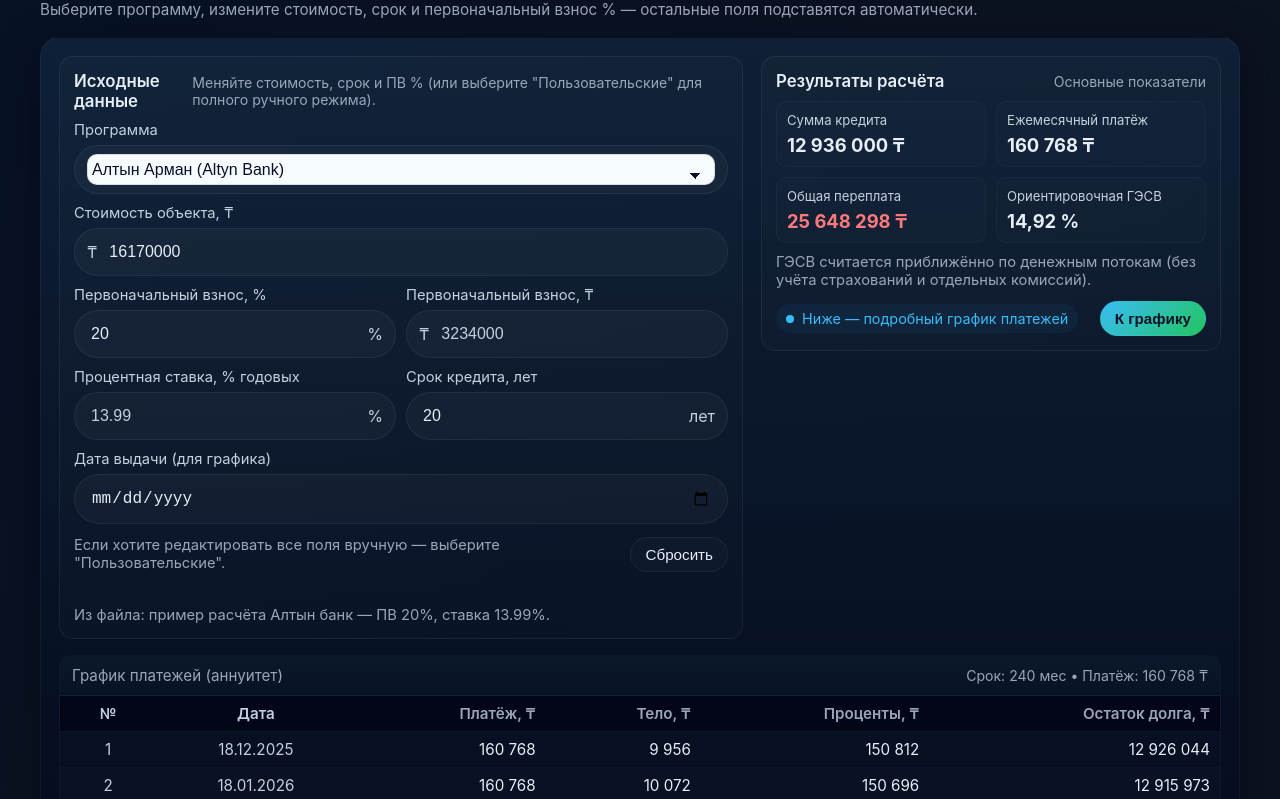
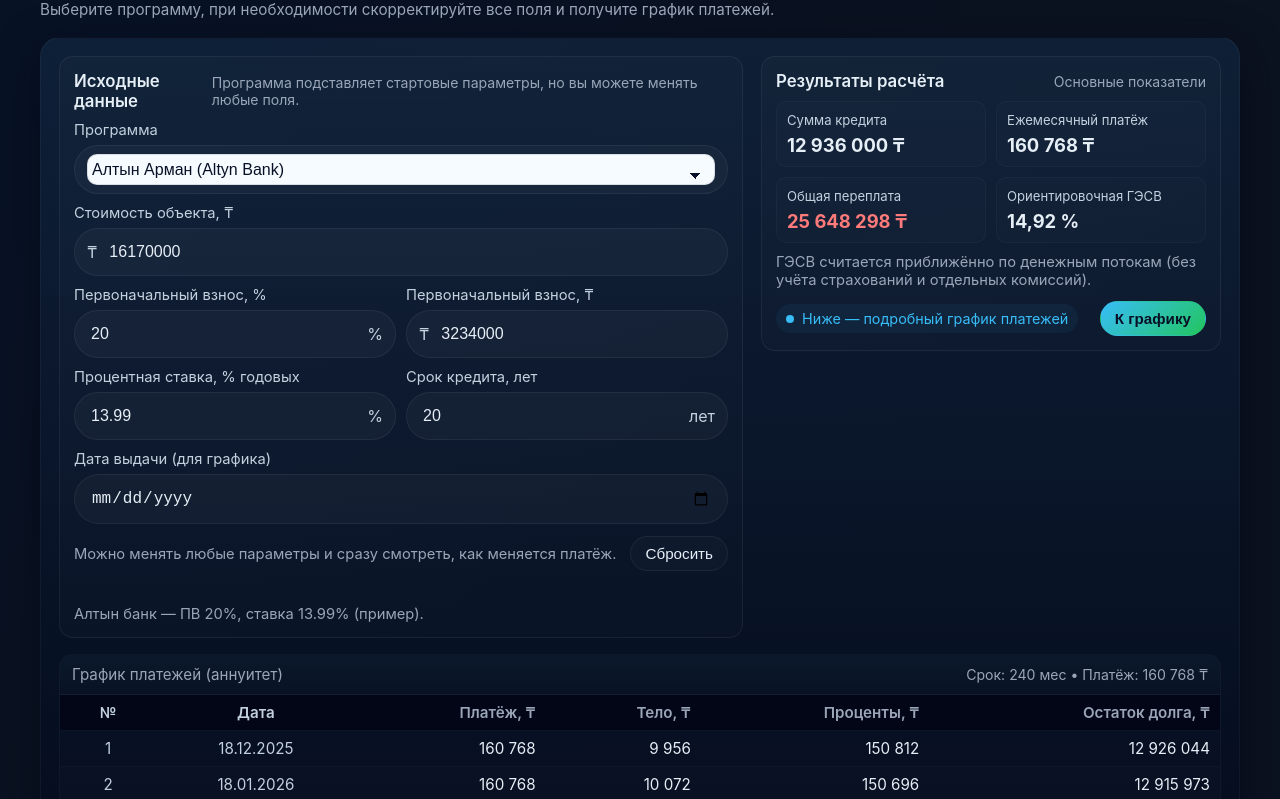
Before and after one commit to XastLe77/calculator, a plain HTML site: page index.html in a window 1280 px wide. Shown: the part 63-862 px from the top of the page. Drawn offline with Linux system fonts and the light colour scheme.

Commit message:
Update index.htmlПопробуем оформить?

```diff
--- a/index.html
+++ b/index.html
@@ -122,11 +122,6 @@
     select::-ms-expand { display: none; }
 
     ::placeholder { color: rgba(179,197,212,0.5); }
-    input[readonly], input[disabled], select[disabled] {
-      background: transparent !important;
-      color: var(--muted-2) !important;
-      opacity: 1;
-    }
 
     .btn { border-radius: 999px; padding: 8px 14px; border: 1px solid rgba(255,255,255,0.06); background: rgba(255,255,255,0.02); color: var(--text); cursor:pointer; font-size: 0.95rem; }
     .btn-primary { background: linear-gradient(135deg, var(--accent), var(--accent-2)); color: #071026; font-weight:600; border-color: transparent; }
@@ -163,7 +158,7 @@
   <div class="wrapper">
     <div class="header">
       <div class="title">Ипотечный калькулятор — полный набор программ</div>
-      <div class="subtitle">Выберите программу, измените стоимость, срок и первоначальный взнос % — остальные поля подставятся автоматически.</div>
+      <div class="subtitle">Выберите программу, при необходимости скорректируйте все поля и получите график платежей.</div>
     </div>
 
     <div class="calculator">
@@ -172,7 +167,7 @@
         <div class="card">
           <div class="card-header">
             <div class="card-title">Исходные данные</div>
-            <div class="card-hint">Меняйте стоимость, срок и ПВ % (или выберите "Пользовательские" для полного ручного режима).</div>
+            <div class="card-hint">Программа подставляет стартовые параметры, но вы можете менять любые поля.</div>
           </div>
 
           <div class="fields">
@@ -232,7 +227,7 @@
           </div>
 
           <div style="display:flex; justify-content:space-between; align-items:center; margin-top:12px;">
-            <div class="note">Если хотите редактировать все поля вручную — выберите "Пользовательские".</div>
+            <div class="note">Можно менять любые параметры и сразу смотреть, как меняется платёж.</div>
             <div style="display:flex; gap:8px;">
               <button id="resetBtn" class="btn">Сбросить</button>
             </div>
@@ -330,45 +325,25 @@
       // --- Products ---
       const PRODUCTS = {
         "custom": { name: "Пользовательские", price: 0, downPercent: 20, rate: 18, termYears: 15, note: "Ручной режим — редактируйте все поля." },
-
-        "altyn_arman": { name: "Алтын Арман (Altyn Bank)", price: 16170000, downPercent: 20, rate: 13.99, termYears: 20, note: "Из файла: пример расчёта Алтын банк — ПВ 20%, ставка 13.99%." },
-
-        "baspana_hit": { name: "Баспана Хит", price: 16170000, downPercent: 20, rate: 12.50, termYears: 20, note: "Из файла 'Баспана Хит' — пример." },
-
-        "biz_ipoteka_altyn": { name: "Бизнес Ипотека (Алтын банк)", price: 25000000, downPercent: 50, rate: 17.00, termYears: 10, note: "Бизнес ипотека — пример (ПВ от 50%)." },
-
+        "altyn_arman": { name: "Алтын Арман (Altyn Bank)", price: 16170000, downPercent: 20, rate: 13.99, termYears: 20, note: "Алтын банк — ПВ 20%, ставка 13.99% (пример)." },
+        "baspana_hit": { name: "Баспана Хит", price: 16170000, downPercent: 20, rate: 12.50, termYears: 20, note: "Пример Баспана Хит." },
+        "biz_ipoteka_altyn": { name: "Бизнес Ипотека (Алтын банк)", price: 25000000, downPercent: 50, rate: 17.00, termYears: 10, note: "Бизнес ипотека — ПВ от 50%." },
         "bck_zalog": { name: "БЦК — Залоговый Кредит", price: 10000000, downPercent: 0, rate: 21.00, termYears: 10, note: "БЦК Залоговый — пример." },
-
-        "bck_super": { name: "БЦК — Super ипотека", price: 21382560, downPercent: 20, rate: 14.00, termYears: 10, note: "BCK Super — в файле есть таблицы ставок." },
-
+        "bck_super": { name: "БЦК — Super ипотека", price: 21382560, downPercent: 20, rate: 14.00, termYears: 10, note: "BCK Super — пример." },
         "bck_standard": { name: "БЦК — Стандарт", price: 25000000, downPercent: 20, rate: 19.50, termYears: 10, note: "BCK Стандарт — пример." },
-
-        "bck_standardna": { name: "БЦК — Стандартная ипотека", price: 75400000, downPercent: 50, rate: 17.00, termYears: 15, note: "Большой пример из файла 'Стандартная'." },
-
+        "bck_standardna": { name: "БЦК — Стандартная ипотека", price: 75400000, downPercent: 50, rate: 17.00, termYears: 15, note: "Стандартная ипотека — большой пример." },
         "elorda_zhastary": { name: "Елорда Жастары", price: 18000000, downPercent: 10, rate: 5.00, termYears: 19, note: "Елорда Жастары — ставка 5% (пример)." },
-
-        "women_umay": { name: "Женская ипотека «ҰМАЙ»", price: 25000000, downPercent: 15, rate: 0, termYears: 25, note: "Условия по файлу: ПВ от 15% (20% — Aстанa); ставка по условиям банка." },
-
-        "zelen_otbasy": { name: "Зелёная ипотека Отбасы", price: 35000000, downPercent: 20, rate: 12.50, termYears: 13, note: "Зелёная ипотека — макс. сумма 35 млн (пример)." },
-
-        "kaskad_ddu": { name: "Каскад — ДДУ/готовое жильё", price: 30000000, downPercent: 50, rate: 23.00, termYears: 15, note: "Каскад — в файле есть подробная таблица." },
-
-        "kik_orda": { name: "Ипотека «Орда» (КИК)", price: 20000000, downPercent: 30, rate: 12.00, termYears: 20, note: "КИК — варианты ПВ/ставок в файле." },
-
-        "halyk": { name: "Народный банк / Halyk ипотека", price: 30000000, downPercent: 20, rate: 18.00, termYears: 15, note: "Halyk / Народный банк — пример из файла." },
-
-        "nauryz_zhumysker": { name: "Наурыз (жұмыскер) Отбасы банк", price: 7000000, downPercent: 20, rate: 7.00, termYears: 12, note: "Наурыз — пример (варианты в файле)." },
-
+        "women_umay": { name: "Женская ипотека «ҰМАЙ»", price: 25000000, downPercent: 15, rate: 0, termYears: 25, note: "ПВ от 15% (20% — Aстана); ставка по условиям банка." },
+        "zelen_otbasy": { name: "Зелёная ипотека Отбасы", price: 35000000, downPercent: 20, rate: 12.50, termYears: 13, note: "Зелёная ипотека — макс. сумма 35 млн." },
+        "kaskad_ddu": { name: "Каскад — ДДУ/готовое жильё", price: 30000000, downPercent: 50, rate: 23.00, termYears: 15, note: "Каскад — пример." },
+        "kik_orda": { name: "Ипотека «Орда» (КИК)", price: 20000000, downPercent: 30, rate: 12.00, termYears: 20, note: "Орда — варианты ПВ/ставок." },
+        "halyk": { name: "Народный банк / Halyk ипотека", price: 30000000, downPercent: 20, rate: 18.00, termYears: 15, note: "Halyk ипотека — пример." },
+        "nauryz_zhumysker": { name: "Наурыз (жұмыскер) Отбасы банк", price: 7000000, downPercent: 20, rate: 7.00, termYears: 12, note: "Наурыз — пример." },
         "nauryz": { name: "Наурыз (Отбасы банк)", price: 6300000, downPercent: 20, rate: 9.00, termYears: 12, note: "Альтернативный пример Наурыз." },
-
-        "ni_30_70": { name: "НИ 30-70", price: 7000000, downPercent: 30, rate: 4.50, termYears: 6, note: "НИ 30-70 — таблицы и примеры в файле." },
-
+        "ni_30_70": { name: "НИ 30-70", price: 7000000, downPercent: 30, rate: 4.50, termYears: 6, note: "НИ 30-70 — пример." },
         "halyk_standard": { name: "Halyk — Стандарт", price: 30000000, downPercent: 20, rate: 17.50, termYears: 15, note: "Halyk Стандарт — пример." },
-
         "fridbank_ddu": { name: "ФридБанк (ДДУ)", price: 55000000, downPercent: 20, rate: 19.50, termYears: 15, note: "ФридБанк — пример." },
-
-        "umai_otbasy": { name: "Умай (Отбасы)", price: 10000000, downPercent: 20, rate: 3.50, termYears: 6, note: "Умай — таблицы; в файле есть разные сроки/ставки." },
-
+        "umai_otbasy": { name: "Умай (Отбасы)", price: 10000000, downPercent: 20, rate: 3.50, termYears: 6, note: "Умай — пример." },
         "otbasy_umay": { name: "Отбасы Умай (альт.)", price: 10000000, downPercent: 20, rate: 3.50, termYears: 6, note: "Альтернативные данные Умай/Отбасы." }
       };
 
@@ -418,7 +393,7 @@
         return rate;
       }
 
-      // last-edited state
+      // состояние: какое поле ПВ редактировали последним
       let lastEditedDownPayment = null;
       dpPercentEl && dpPercentEl.addEventListener('input', () => lastEditedDownPayment = 'percent');
       dpAmountEl && dpAmountEl.addEventListener('input', () => lastEditedDownPayment = 'amount');
@@ -447,47 +422,20 @@
 
       function applyProduct(key) {
         const p = PRODUCTS[key] || PRODUCTS.custom;
-        const isCustom = key === 'custom';
 
         const existingPrice = parseNumber(priceEl);
-        priceEl.value = (existingPrice > 0 && !isCustom) ? existingPrice : (p.price || '');
+        priceEl.value = (existingPrice > 0) ? existingPrice : (p.price || '');
 
         dpPercentEl.value = p.downPercent != null ? p.downPercent : '';
 
         const priceVal = parseNumber(priceEl);
-        const computedAmount = (priceVal && p.downPercent) ? Math.round(priceVal * p.downPercent / 100) : '';
+        const computedAmount = (priceVal && p.downPercent != null)
+          ? Math.round(priceVal * p.downPercent / 100)
+          : '';
         dpAmountEl.value = computedAmount || '';
 
         rateEl.value = (p.rate != null && p.rate !== 0) ? p.rate : '';
         termYearsEl.value = p.termYears || '';
-
-        // Блокируем только сумму ПВ (₸) и ставку, ПВ % и срок всегда свободные
-        [dpAmountEl, rateEl].forEach(el => {
-          if (!el) return;
-          if (isCustom) {
-            el.removeAttribute('readonly');
-            el.removeAttribute('disabled');
-            el.style.cursor = '';
-          } else {
-            el.setAttribute('readonly', 'true');
-            el.removeAttribute('disabled');
-            el.style.cursor = 'not-allowed';
-          }
-        });
-
-        // Первоначальный взнос, % — всегда редактируемый
-        if (dpPercentEl) {
-          dpPercentEl.removeAttribute('readonly');
-          dpPercentEl.removeAttribute('disabled');
-          dpPercentEl.style.cursor = '';
-        }
-
-        // Срок кредита — всегда редактируемый
-        if (termYearsEl) {
-          termYearsEl.removeAttribute('readonly');
-          termYearsEl.removeAttribute('disabled');
-          termYearsEl.style.cursor = '';
-        }
 
         productNoteEl.textContent = p.note || '';
         recalc();
@@ -516,14 +464,12 @@
 
         let downPayment;
         if (userEditingAmount && dpAmount > 0) {
-          // Пользователь правит сумму ПВ
           downPayment = dpAmount;
           if (!userEditingPercent) {
             dpPercent = price > 0 ? (downPayment / price * 100) : 0;
             dpPercentEl.value = dpPercent.toFixed(1);
           }
         } else {
-          // По умолчанию считаем от процента
           dpPercent = Math.max(0, Math.min(100, dpPercent));
           downPayment = price * dpPercent / 100;
           dpAmount = downPayment;
@@ -614,9 +560,7 @@
         productEl.addEventListener('change', () => applyProduct(productEl.value));
         [priceEl, dpPercentEl, dpAmountEl, rateEl, termYearsEl, startDateEl].forEach(el => {
           if (!el) return;
-          el.addEventListener('input', () => {
-            recalc();
-          });
+          el.addEventListener('input', recalc);
         });
 
         dpAmountEl && dpAmountEl.addEventListener('focus', () => lastEditedDownPayment = 'amount');
```
